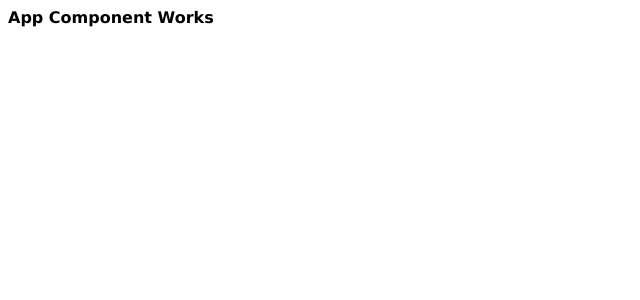
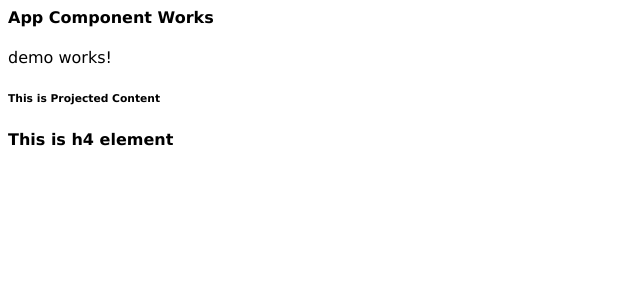
Before and after one commit to jusjassar/StackBlitz, an Angular app: page / in a window 1280 px wide. Shown: the top 300 px of the page, without its empty margins (0-640 px from the left). Built offline with nearby package versions, Linux system fonts and the light colour scheme.

Commit message:
2 files modified, 3 added

```diff
--- a/src/app/app.component.html
+++ b/src/app/app.component.html
@@ -1 +1,7 @@
-<h4>App Component Works</h4>
+<h4 >App Component Works</h4>
+<div>
+  <app-demo>
+    <h6 #projected>This is Projected Content</h6>
+    <h4 #tempRef>This is h4 element</h4>
+  </app-demo>
+</div>
--- a/src/app/app.module.ts
+++ b/src/app/app.module.ts
@@ -4,10 +4,11 @@ import { RouterModule, Routes } from '@angular/router';
 import { HttpClientModule } from '@angular/common/http';
 
 import { AppComponent } from './app.component';
+import { DemoComponent } from './demo/demo.component';
 
 @NgModule({
   imports: [BrowserModule, HttpClientModule],
-  declarations: [AppComponent],
+  declarations: [AppComponent,DemoComponent],
   bootstrap: [AppComponent],
 })
 export class AppModule {}
--- /dev/null
+++ b/src/app/demo/demo.component.html
@@ -0,0 +1,4 @@
+<p>
+demo works!
+</p>
+<ng-content></ng-content>
--- /dev/null
+++ b/src/app/demo/demo.component.ts
@@ -0,0 +1,22 @@
+import { AfterContentInit, Component, ContentChild, ElementRef, OnInit } from '@angular/core';
+
+@Component({
+  selector: 'app-demo',
+  templateUrl: './demo.component.html',
+  styleUrls: ['./demo.component.css']
+})
+export class DemoComponent implements OnInit,AfterContentInit{
+
+  constructor() { }
+
+  ngOnInit() {
+    console.log("Hello From Init")
+  }
+@ContentChild('projected') projectedConenet:ElementRef;
+@ContentChild('tempRef') tempRef:ElementRef
+
+ngAfterContentInit(){
+  console.log(this.projectedConenet.nativeElement.innerHTML)
+  console.log(this.tempRef.nativeElement.innerHTML)
+}
+}
```
Also changed, not shown: src/app/demo/demo.component.css (added).
